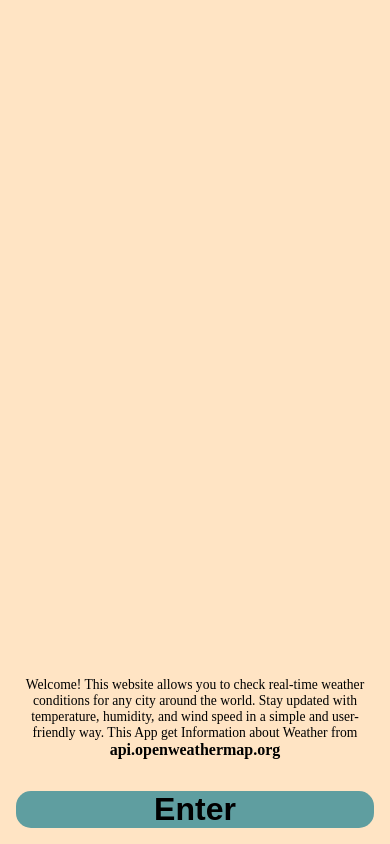
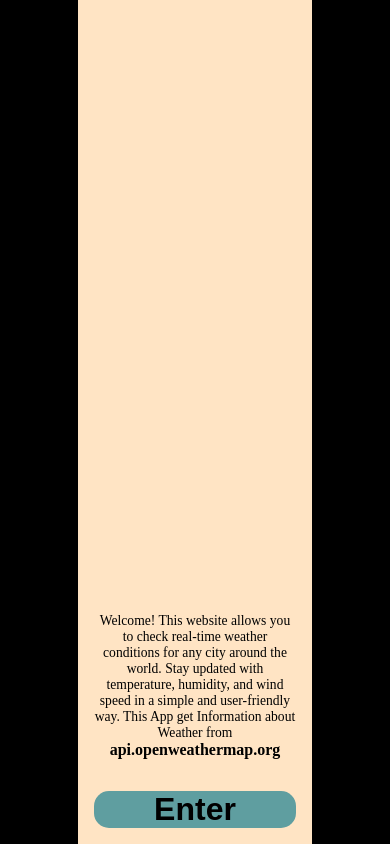
Before and after one commit to muhammadsaeedbari/Weather-API, a plain HTML site: page index.html in a window 390 px wide. Drawn offline with Linux system fonts and the light colour scheme.

Commit message:
Update style.css

```diff
--- a/style.css
+++ b/style.css
@@ -384,8 +384,8 @@ body{
 
     .container , .container1 {
         width: 80%;
-        max-width: max-content;
-        min-height: 90vh;
+        max-width: 60%;
+        min-height: 100vh;
         gap: 1rem;
         box-sizing: border-box;
 
```
